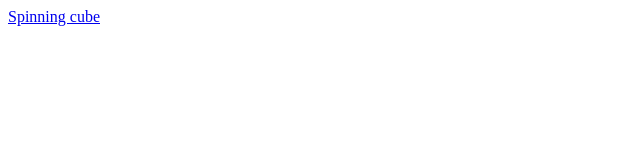
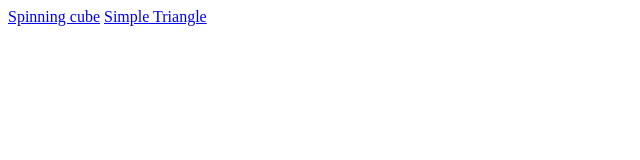
Before and after one commit to AidanSpeakss/webgl-learn, a plain HTML site: page index.html in a window 1280 px wide. Shown: the whole page, without its empty margins (0-640 px from the left). Drawn offline with Linux system fonts and the light colour scheme.

Commit message:
Update index.html

```diff
--- a/index.html
+++ b/index.html
@@ -6,5 +6,6 @@
 </head>
 <body onload="startInitDemo()">
 <a href="spinning-cube/" target="_blank">Spinning cube</a>
+<a href="simple-triangle/" target="_blank">Simple Triangle</a>
 </body>
 </html>
```
